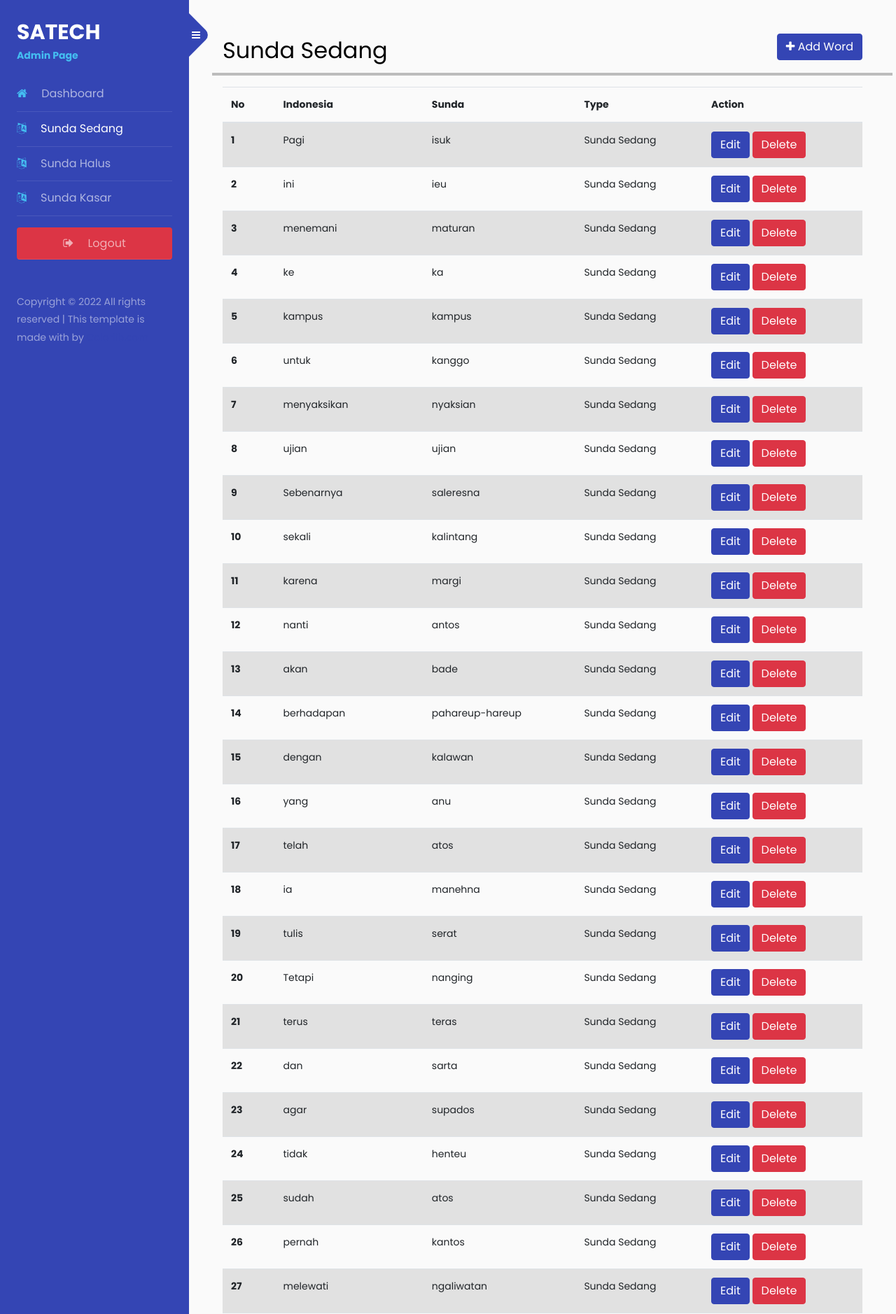
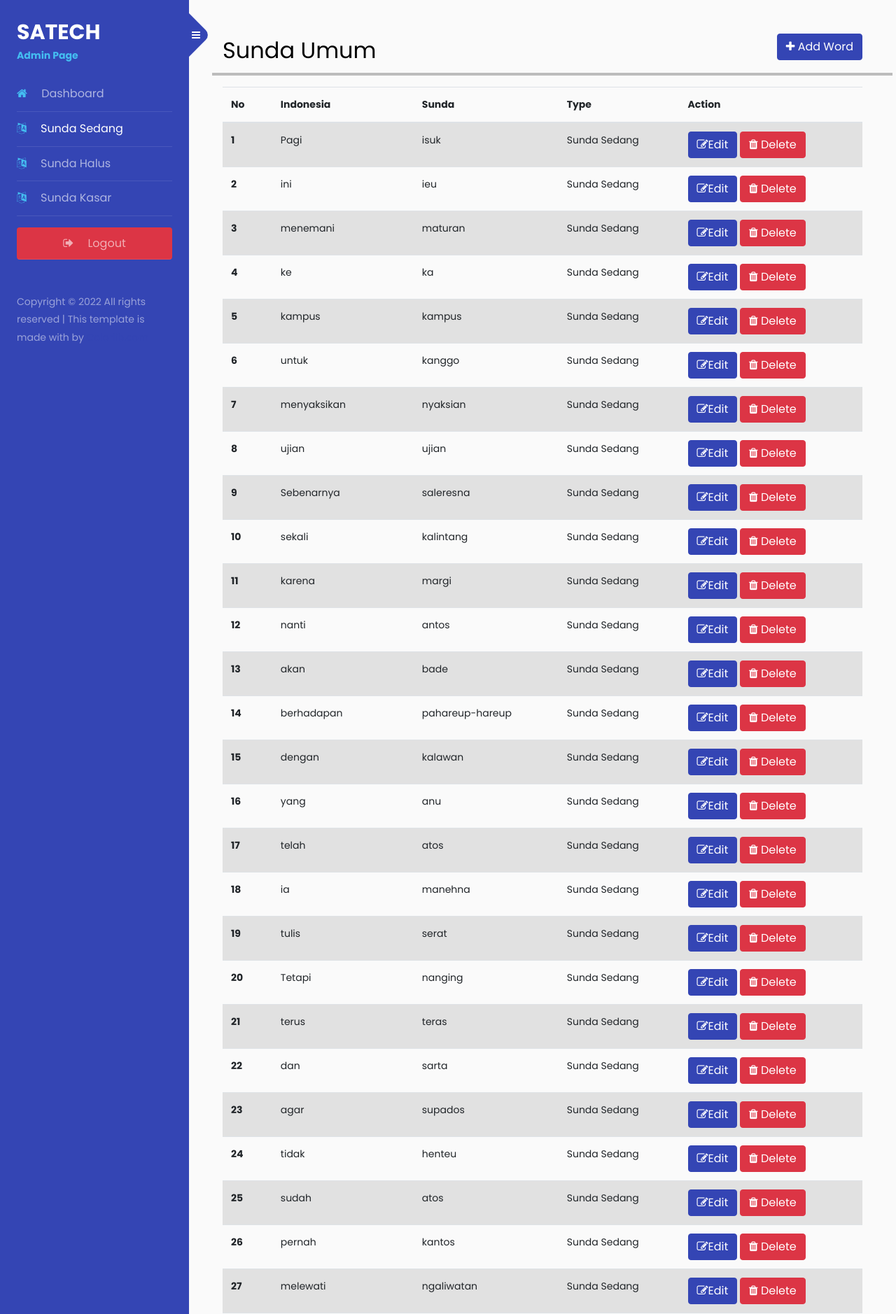
Before and after one commit to KatowProject/kamus, a PHP site: page /admin/word.php/?type=is in a window 1280 px wide. Shown: the top 1878 px of the page at 70% size. Run offline with PHP 8.4, Linux system fonts and the light colour scheme; data comes from the database, SQL or seed files in the repository.

Commit message:
added icon for edit and delete button

```diff
--- a/public/admin/word.php
+++ b/public/admin/word.php
@@ -43,7 +43,7 @@ endif;
             $title = "Indonesia";
             break;
         case 2:
-            $title = "Sunda Sedang";
+            $title = "Sunda Umum";
             break;
         case 3:
             $title = "Sunda Halus";
@@ -123,9 +123,11 @@ endif;
 
                                 <td>
                                     <button data-id="<?= $word['id'] ?>" class="btn btn-primary edit"
-                                        data-bs-toggle="modal" data-bs-target="#staticBackdrop">Edit</button>
+                                        data-bs-toggle="modal" data-bs-target="#staticBackdrop"><i
+                                            class="fa fa-edit"></i>Edit</button>
                                     <button data-id="<?= $word['id'] ?>" class="btn btn-danger delete"
-                                        onclick="confirm('Apakah kamu yakin?')">Delete</button>
+                                        onclick="confirm('Apakah kamu yakin?')"> <i class="fa fa-trash"></i>
+                                        Delete</button>
                                 </td>
                             </tr>
                             <?php endforeach; ?>
```
